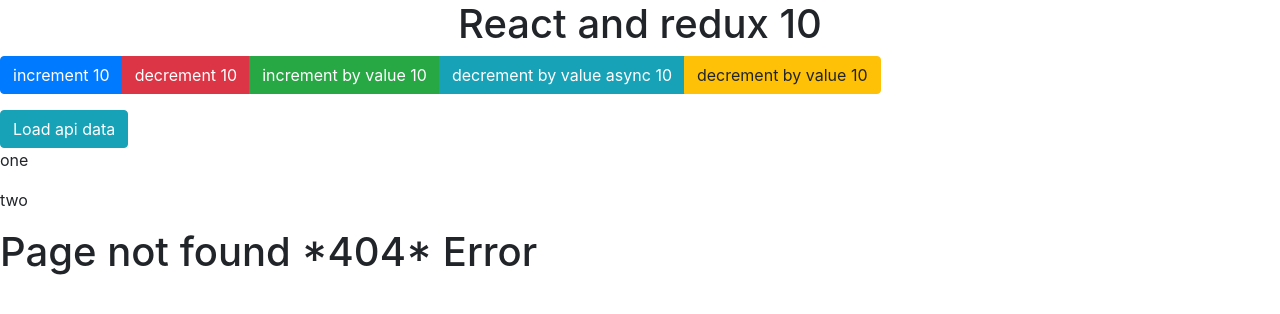
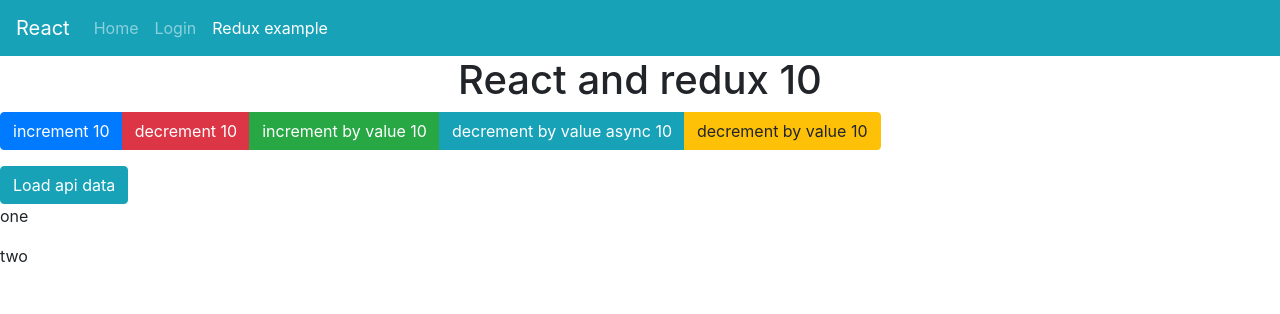
Before and after one commit to vigneshwaran-chandrasekaran/react-redux-router, a React (Create React App) app: page /redux-example in a window 1280 px wide. Before the commit this address had no page. Shown: the top 314 px of the page. Built offline with nearby package versions, Linux system fonts and the light colour scheme.

Commit message:
sample redux code moved to new page, components re arrangements happened

```diff
--- a/src/App.js
+++ b/src/App.js
@@ -1,99 +1,12 @@
 import React from 'react';
 // import './App.scss';
 import 'bootstrap/dist/css/bootstrap.min.css';
-import { useSelector, useDispatch, useStore } from 'react-redux';
-import {
-  increment,
-  decrement,
-  incrementByValue,
-  decrementByValueAsnc,
-  decrementByValue,
-  loadAPIData
-} from './actions';
-
 import Routes from './components/Routes';
-import ButtonGroup from 'react-bootstrap/ButtonGroup';
-
 
 function App() {
+  return (
+    <div>
 
-  const counter = useSelector(state => state.counter);
-  const isLogged = useSelector(state => state.isLogged);
-  const isLoading = useSelector(state => state.isLoading);
-  const data = useSelector(state => state.data);
-
-  const dispatch = useDispatch();
-
-  const store = useStore();
-
-  console.log({ store });
-
-  let arr = data.arr;
-
-  function Lists({ arrs }) {
-    const todoItems = arrs.map((todo) => <li key={todo.id}>{todo.title}</li>);
-    return (
-      <ul>{todoItems}</ul>
-    );
-  }
-
-  function onClickHandle() {
-    dispatch(increment());
-  }
-
-  return (
-    <div className="App">
-      <h1 className='text-center'>React and redux {counter}</h1>
-      <ButtonGroup aria-label="Basic example">
-        <button
-          className='btn btn-primary'
-          onClick={onClickHandle}
-        >
-          increment {counter}
-        </button>
-
-        <button
-          className='btn btn-danger'
-          onClick={() => dispatch(decrement())}
-        >
-          decrement {counter}
-        </button>
-
-        <button
-          className='btn btn-success'
-          onClick={() => dispatch(incrementByValue(5))}
-        >
-          increment by value {counter}
-        </button>
-
-        <button
-          className='btn btn-info'
-          onClick={() => dispatch(decrementByValueAsnc(5))}
-        >
-          decrement by value async {counter}
-        </button>
-        <button
-          className='btn btn-warning'
-          onClick={() => dispatch(decrementByValue(5))}
-        >
-          decrement by value {counter}
-        </button>
-      </ButtonGroup>
-      <p>{isLoading ? 'Its loading' : null}</p>
-
-      <div>
-        <button
-          className='btn btn-info'
-          onClick={() => dispatch(loadAPIData())}
-        >
-          Load api data
-      </button>
-      </div>
-      <div>
-        <p>one</p>
-        <Lists arrs={arr} />
-        <p>two</p>
-      </div>
       <Routes />
     </div>
   );
--- /dev/null
+++ b/src/components/Navigation.js
@@ -0,0 +1,40 @@
+import React from 'react'
+import { Nav, Navbar, NavDropdown } from 'react-bootstrap';
+import { NavLink } from 'react-router-dom';
+
+/**
+ * import { Nav, Navbar, NavDropdown, MenuItem, Tabs, ButtonToolbar, Button,
+Table, ButtonGroup, Row, Col, Grid, Panel, FormGroup, FormControl} from 'react-bootstrap';
+ */
+
+export default function Navigation() {
+    return (
+        <div>
+            <Navbar collapseOnSelect expand="lg" bg="info" variant="dark">
+                <Navbar.Brand as={NavLink} to="/">React</Navbar.Brand>
+                <Navbar.Toggle aria-controls="responsive-navbar-nav" />
+                <Navbar.Collapse id="responsive-navbar-nav">
+                    <Nav className="mr-auto">
+                        <Nav.Link exact as={NavLink} to='/'>Home</Nav.Link>
+                        <Nav.Link as={NavLink} to='/login'>Login</Nav.Link>
+                        <Nav.Link as={NavLink} to='/redux-example'>Redux example</Nav.Link>
+                        {/* <Nav.Link as={NavLink} to='/about'>About</Nav.Link>
+                        <Nav.Link as={NavLink} to='/common-two'>Array Route 2</Nav.Link>
+                        <Nav.Link as={NavLink} to='/topics'>Topics</Nav.Link>
+                        <Nav.Link as={NavLink} to='/dashboard'>Dashboard</Nav.Link>
+                        <Nav.Link as={NavLink} to='/redirect'>Redirect</Nav.Link>
+                        <NavDropdown title="Protected" id="collasible-nav-dropdown">
+                            <NavDropdown.Item exact as={NavLink} to="/protected">Protected</NavDropdown.Item>
+                            <NavDropdown.Item as={NavLink} to="/private">Private</NavDropdown.Item>
+                            <NavDropdown.Divider />
+                            <NavDropdown.Item as={NavLink} to="/private/100">Private/param</NavDropdown.Item>
+                        </NavDropdown> */}
+                    </Nav>
+                    {/* <Nav>
+                        <Nav.Link as={NavLink} to="/contact">Contact</Nav.Link>
+                    </Nav> */}
+                </Navbar.Collapse>
+            </Navbar>
+        </div>
+    )
+}
--- a/src/components/Routes.js
+++ b/src/components/Routes.js
@@ -3,14 +3,18 @@ import { BrowserRouter as Router, Route, NavLink, Switch, Redirect } from 'react
 import Home from './Home';
 import Login from './Login';
 import NotFound from './NotFound';
+import Navigation from './Navigation';
+import SampleRedux from './SampleRedux';
 
 export default function Routes() {
     return (
         <div>
             <Router>
+                <Navigation />
                 <Switch>
                     <Route exact path='/' component={Home} />
                     <Route path='/login' component={Login} />
+                    <Route path='/redux-example' component={SampleRedux} />
                     <Route component={NotFound} />
                 </Switch>
             </Router>
--- /dev/null
+++ b/src/components/SampleRedux.js
@@ -0,0 +1,92 @@
+import React from 'react';
+import ButtonGroup from 'react-bootstrap/ButtonGroup';
+import { useSelector, useDispatch, useStore } from 'react-redux';
+import {
+    increment,
+    decrement,
+    incrementByValue,
+    decrementByValueAsnc,
+    decrementByValue,
+    loadAPIData
+} from '../actions';
+export default function SampleRedux() {
+    const counter = useSelector(state => state.counter);
+    const isLogged = useSelector(state => state.isLogged);
+    const isLoading = useSelector(state => state.isLoading);
+    const data = useSelector(state => state.data);
+
+    const dispatch = useDispatch();
+
+    const store = useStore();
+
+    console.log({ store });
+
+    let arr = data.arr;
+
+    function Lists({ arrs }) {
+        const todoItems = arrs.map((todo) => <li key={todo.id}>{todo.title}</li>);
+        return (
+            <ul>{todoItems}</ul>
+        );
+    }
+
+    function onClickHandle() {
+        dispatch(increment());
+    }
+
+    return (
+        <div className="App">
+            <h1 className='text-center'>React and redux {counter}</h1>
+            <ButtonGroup aria-label="Basic example">
+                <button
+                    className='btn btn-primary'
+                    onClick={onClickHandle}
+                >
+                    increment {counter}
+                </button>
+
+                <button
+                    className='btn btn-danger'
+                    onClick={() => dispatch(decrement())}
+                >
+                    decrement {counter}
+                </button>
+
+                <button
+                    className='btn btn-success'
+                    onClick={() => dispatch(incrementByValue(5))}
+                >
+                    increment by value {counter}
+                </button>
+
+                <button
+                    className='btn btn-info'
+                    onClick={() => dispatch(decrementByValueAsnc(5))}
+                >
+                    decrement by value async {counter}
+                </button>
+                <button
+                    className='btn btn-warning'
+                    onClick={() => dispatch(decrementByValue(5))}
+                >
+                    decrement by value {counter}
+                </button>
+            </ButtonGroup>
+            <p>{isLoading ? 'Its loading' : null}</p>
+
+            <div>
+                <button
+                    className='btn btn-info'
+                    onClick={() => dispatch(loadAPIData())}
+                >
+                    Load api data
+                </button>
+            </div>
+            <div>
+                <p>one</p>
+                <Lists arrs={arr} />
+                <p>two</p>
+            </div>
+        </div>
+    )
+}
```
Also changed, not shown: 1 other file (tests, documents, lock files or other folders).
